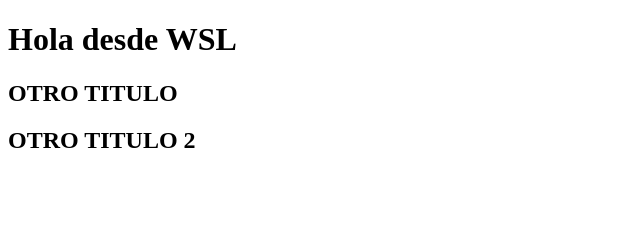
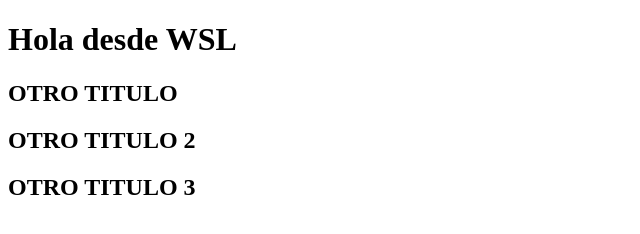
Before and after one commit to jozechi/personalProjects, a plain HTML site: page index.html in a window 1280 px wide. Shown: the whole page, without its empty margins (0-640 px from the left). Drawn offline with Linux system fonts and the light colour scheme.

Commit message:
cambios agregamos titulo

```diff
--- a/index.html
+++ b/index.html
@@ -10,5 +10,6 @@
     <h1>Hola desde WSL</h1>
     <h2>OTRO TITULO</h2>
     <h2>OTRO TITULO 2</h2>
+    <h2>OTRO TITULO 3</h2>
 </body>
 </html>
```
